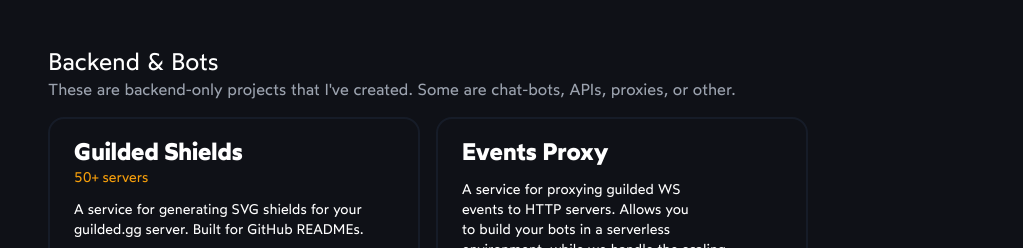
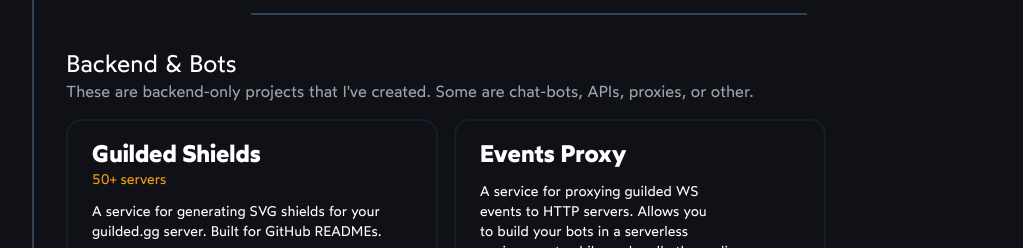
Before and after one commit to zaida04/blog, an Astro site: page / in a window 1280 px wide. Shown: the part 1261-1509 px from the top of the page, without its empty margins (128-1151 px from the left). Built offline with nearby package versions, Linux system fonts and the light colour scheme; Astro itself is replaced by a stand-in of ours; some packages are replaced by stand-ins of ours.

Commit message:
feat: homepage style changes

```diff
--- a/src/pages/index.astro
+++ b/src/pages/index.astro
@@ -172,19 +172,28 @@
         accumulated over the years.
       </p>
     </div>
-    <div class="ml-1 md:ml-4 flex flex-col gap-12">
+    <div class="flex flex-col">
       {
-        Object.entries(project_sections).map(([title, json_section]) => (
-          <div>
+        Object.entries(project_sections).map(
+          ([title, json_section], index, arr) => {
+            const isLast = index === arr.length - 1;
+
+            return (
+              <div class="md:border-l-2 border-slate-700 md:pl-8">
                 <h3 class="font-normal">{title}</h3>
-            <p class="text-base w-[90%]">{json_section.description}</p>
-            <div class="flex flex-row gap-4 overflow-x-auto pb-4 mt-4">
+                <p class="text-base w-[90%] pb-4">{json_section.description}</p>
+                <div class="flex flex-row gap-4 overflow-x-auto">
                   {projects_data[json_section.slug].map((project) => (
                     <ProjectCard {...project} />
                   ))}
                 </div>
+                {!isLast && (
+                  <div class="w-3/5 h-[2px] bg-slate-700 mx-auto my-4 md:my-8" />
+                )}
               </div>
-        ))
+            );
+          }
+        )
       }
     </div>
   </div>
```
Lines whose indentation alone changed are shown as unchanged.
